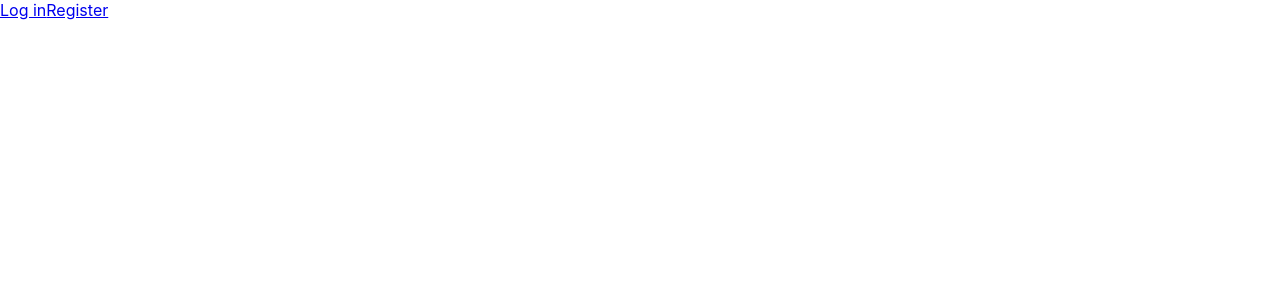
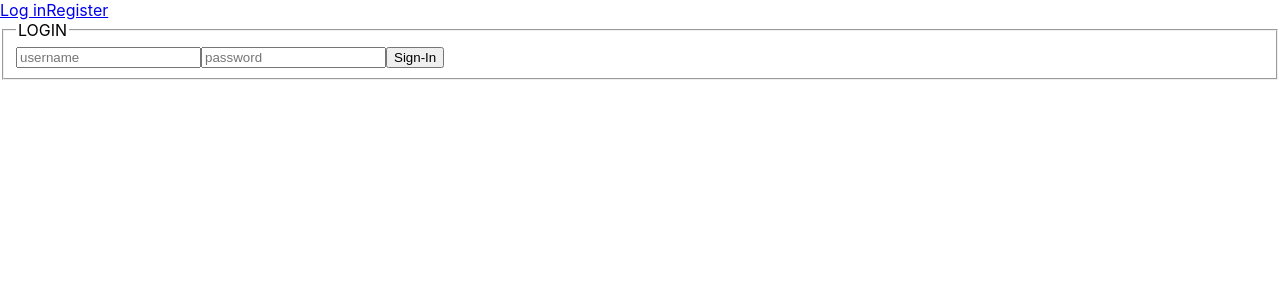
Before and after one commit to erickmtza/association-football-client, a React (Create React App) app: page /login in a window 1280 px wide. Shown: the top 300 px of the page. Built offline with nearby package versions, Linux system fonts and the light colour scheme.

Commit message:
Created initial design for LoginPage component

```diff
--- a/src/App.js
+++ b/src/App.js
@@ -2,6 +2,7 @@ import React from 'react';
 import { Route, Link, Switch } from 'react-router-dom'
 
 import LandingPage from './routes/LandingPage'
+import LoginPage from './routes/LoginPage/LoginPage'
 
 function App() {
   return (
@@ -21,6 +22,10 @@ function App() {
           exact path={'/'}
           component={LandingPage}
         />
+        <Route
+          path={'/login'}
+          component={LoginPage}
+        />
       </Switch>
     </main>
   );
--- /dev/null
+++ b/src/routes/LoginPage/LoginPage.js
@@ -0,0 +1,15 @@
+import React from 'react'
+
+export default function LoginPage() {
+    return (
+        <form>
+            <fieldset>
+            <legend>LOGIN</legend>
+
+            <input placeholder="username"></input>
+            <input type="password" placeholder="password"></input>
+            <button>Sign-In</button>
+            </fieldset>
+        </form>
+    )
+}
```
